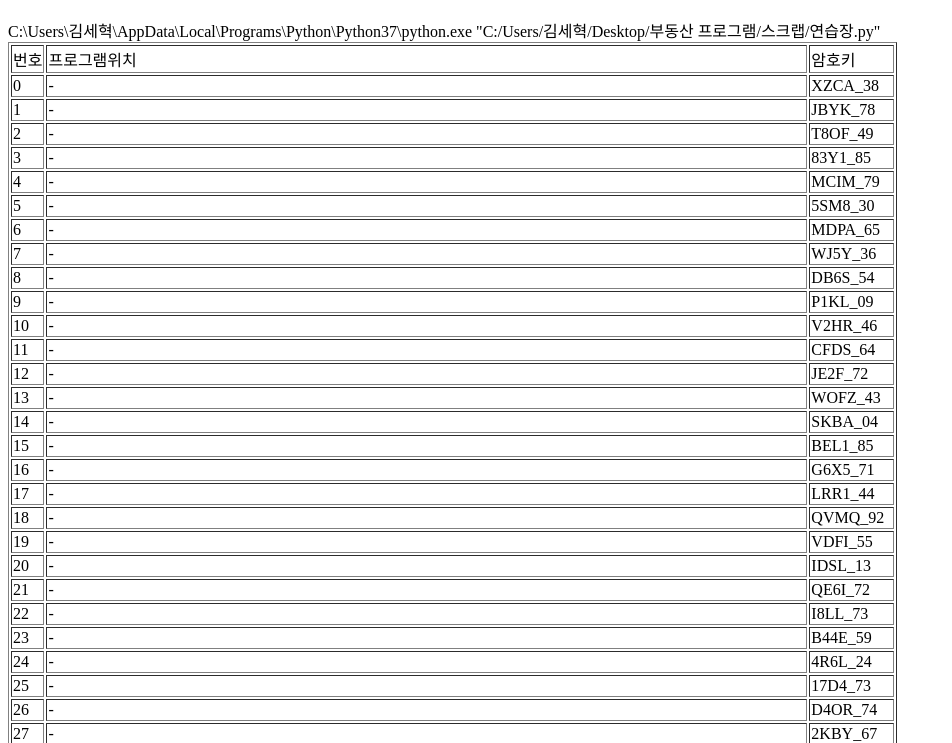
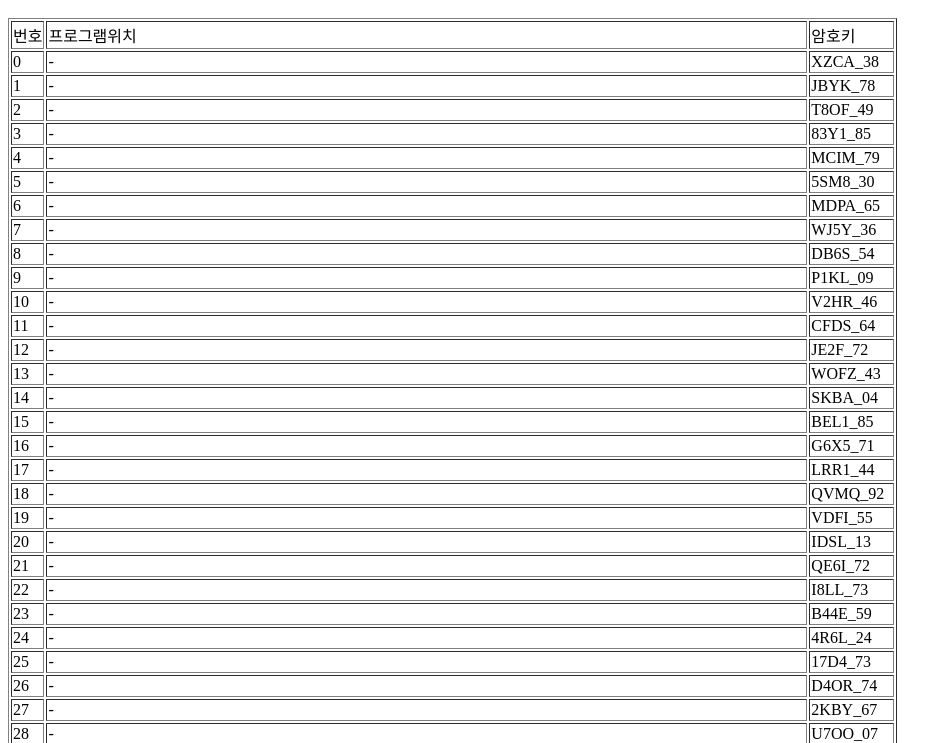
Before and after one commit to sseh-c/scrap_program, a plain HTML site: page index.html in a window 1280 px wide. Shown: the part 57-800 px from the top of the page, without its empty margins (0-952 px from the left). Drawn offline with Linux system fonts and the light colour scheme.

Commit message:
Update index.html

```diff
--- a/index.html
+++ b/index.html
@@ -7,7 +7,6 @@
 
 <table border="1">
 <tr><td>번호</td><td>프로그램위치</td><td>암호키</td></tr>
-C:\Users\김세혁\AppData\Local\Programs\Python\Python37\python.exe "C:/Users/김세혁/Desktop/부동산 프로그램/스크랩/연습장.py"
 <tr><td>0</td><td>-</td><td>XZCA_38</td></tr>
 <tr><td>1</td><td>-</td><td>JBYK_78</td></tr>
 <tr><td>2</td><td>-</td><td>T8OF_49</td></tr>
```
